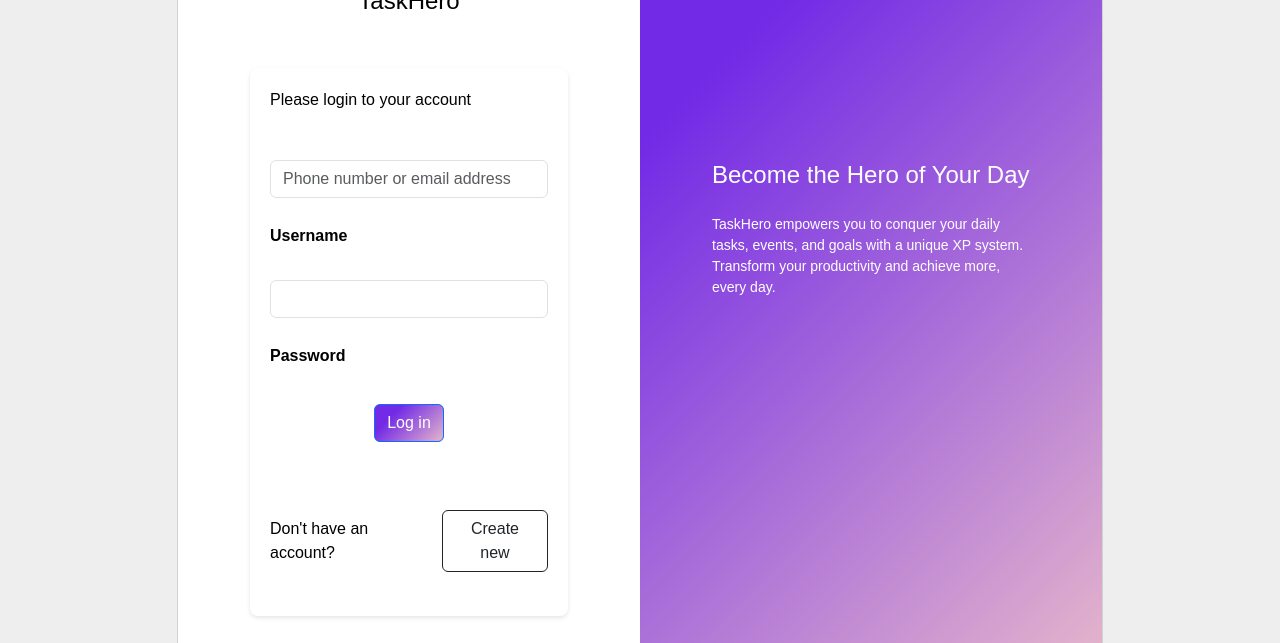
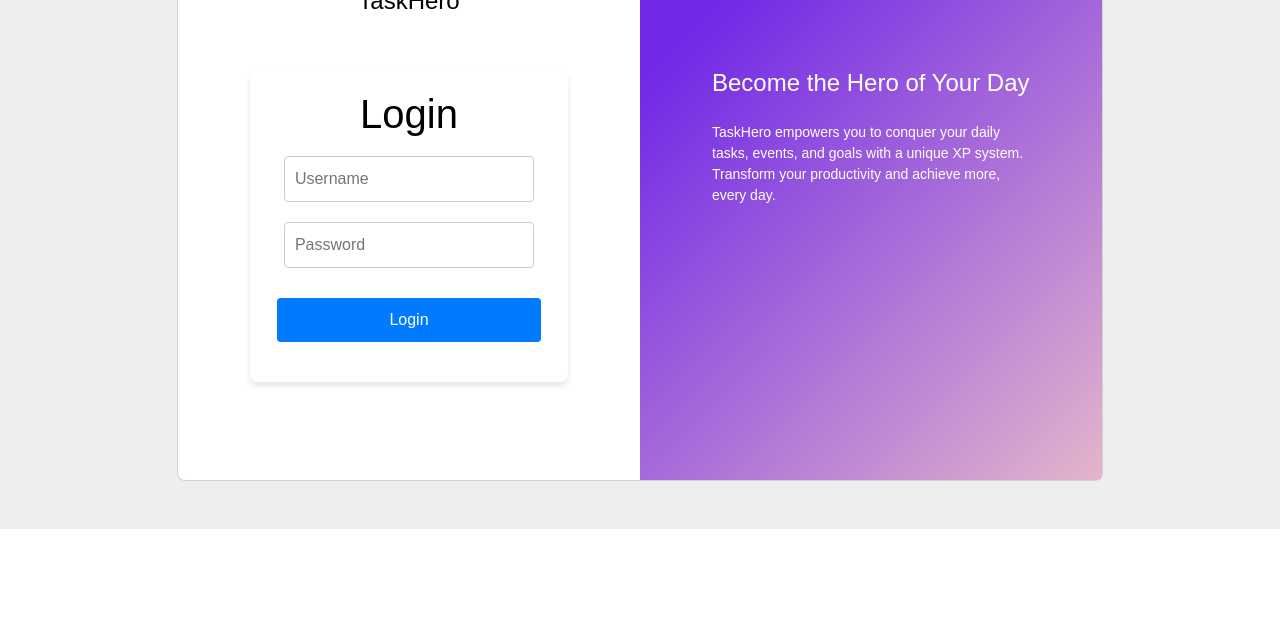
Before and after one commit to SzimiCode/Projekt_na_4, a React (Vite) app in the folder frontend/: page /login in a window 1280 px wide. Shown: the part 309-952 px from the top of the page. After the commit the page ends 838 px from the top, so only its background shows below. Built offline with nearby package versions, Linux system fonts and the light colour scheme.

Commit message:
UpdateLoginView2.0

```diff
--- a/frontend/src/pages/Login.jsx
+++ b/frontend/src/pages/Login.jsx
@@ -1,7 +1,8 @@
 import React from "react";
 import 'bootstrap/dist/css/bootstrap.min.css';
 import 'bootstrap/dist/js/bootstrap.bundle.min.js';
-import "../styles/style.css"; // Upewnij się, że ścieżka do pliku CSS jest poprawna
+import "../styles/style.css";
+import Form from "../components/Form";
 
 function Login() {
   return (
@@ -21,44 +22,7 @@
                       />
                       <h4 className="mt-1 mb-5 pb-1">TaskHero</h4>
                     </div>
-                    <form>
-                      <p className="mb-5">Please login to your account</p>
-                      <div className="form-outline mb-4">
-                        <input
-                          type="email"
-                          id="form2Example11"
-                          className="form-control"
-                          placeholder="Phone number or email address"
-                        />
-                        <label className="form-label" htmlFor="form2Example11">Username</label>
-                      </div>
-                      <div className="form-outline mb-4">
-                        <input
-                          type="password"
-                          id="form2Example22"
-                          className="form-control"
-                        />
-                        <label className="form-label" htmlFor="form2Example22">Password</label>
-                      </div>
-                      <div className="text-center pt-1 mb-5 pb-1">
-                        <button
-                          className="btn btn-primary btn-block fa-lg gradient-custom-2 mb-3"
-                          type="button"
-                        >
-                          Log in
-                        </button>
-
-                      </div>
-                      <div className="d-flex align-items-center justify-content-center pb-4">
-                        <p className="mb-0 me-2">Don't have an account?</p>
-                        <button
-                          type="button"
-                          className="btn btn-outline-dark"
-                        >
-                          Create new
-                        </button>
-                      </div>
-                    </form>
+                    <Form route="/api/token/" method="login" />
                   </div>
                 </div>
                 <div className="col-lg-6 d-flex align-items-center gradient-custom-2">
```
